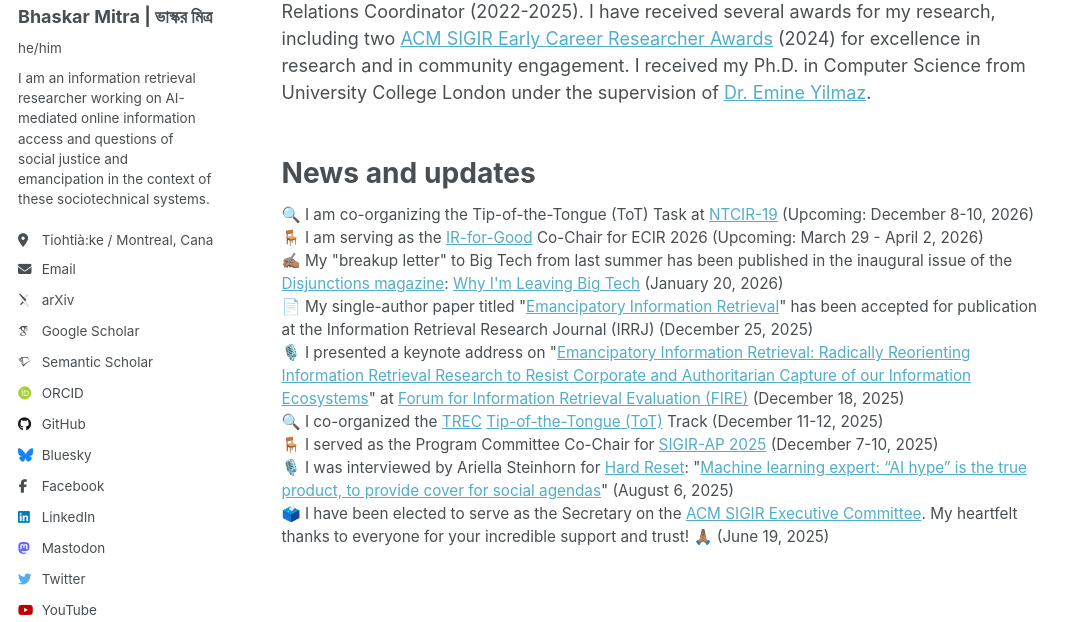
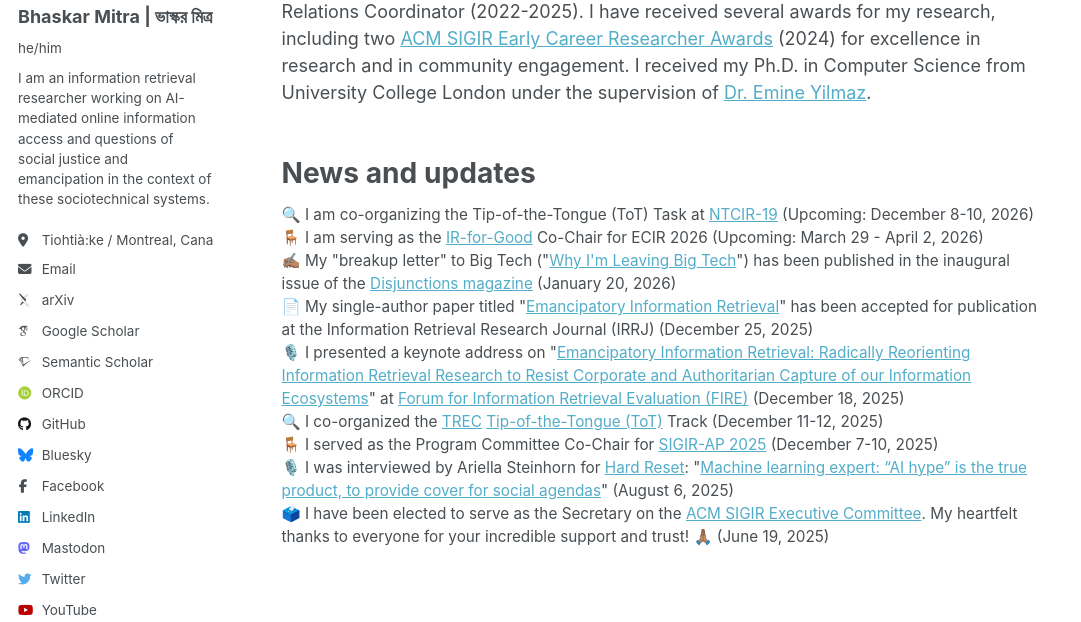
Before and after one commit to bhaskar-mitra/bhaskar-mitra.github.io, a Jekyll site: the page built from _pages/about.md, in a window 1280 px wide and 900 px high, cut to the strip 278-900 px from the top of the window. Shown: the whole strip, without its empty margins (0-1081 px from the left). Built offline with Jekyll 4.4.1, drawn with Linux system fonts in a browser that asks for light colours; some web fonts are replaced.

Commit message:
Update about.md

```diff
--- a/_pages/about.md
+++ b/_pages/about.md
@@ -22,7 +22,7 @@
 <br/>
 🪑 I am serving as the <a href="https://ecir2026.eu/calls/call-for-ir-for-good-papers">IR-for-Good</a> Co-Chair for ECIR 2026 (Upcoming: March 29 - April 2, 2026)
 <br/>
-✍🏽 My "breakup letter" to Big Tech from last summer has been published in the inaugural issue of the <a href="https://disjunctionsmag.com/">Disjunctions magazine</a>: <a href="https://disjunctionsmag.com/articles/why-leaving-big-tech/">Why I'm Leaving Big Tech</a> (January 20, 2026)
+✍🏽 My "breakup letter" to Big Tech ("<a href="https://disjunctionsmag.com/articles/why-leaving-big-tech/">Why I'm Leaving Big Tech</a>") has been published in the inaugural issue of the <a href="https://disjunctionsmag.com/">Disjunctions magazine</a> (January 20, 2026)
 <br/>
 📄 My single-author paper titled "<a href="https://irrj.org/article/view/24531">Emancipatory Information Retrieval</a>" has been accepted for publication at the Information Retrieval Research Journal (IRRJ) (December 25, 2025)
 <br/>
```
